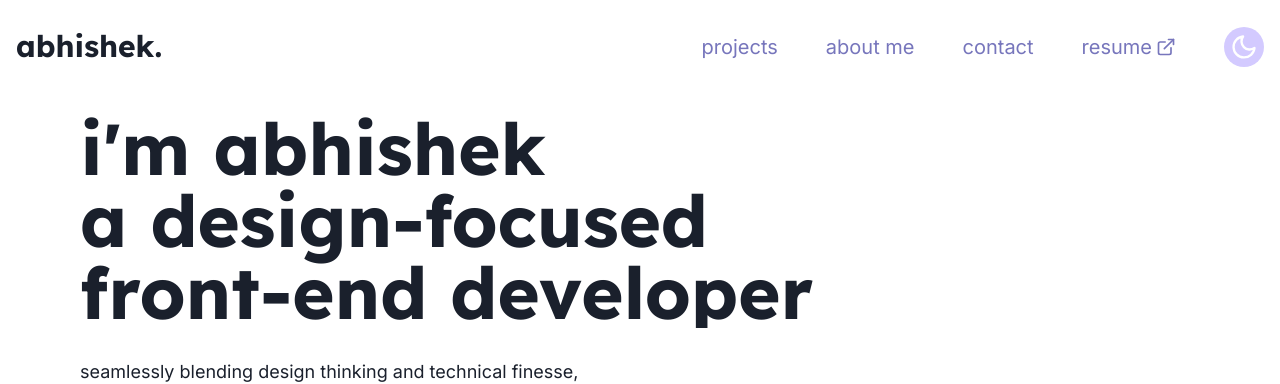
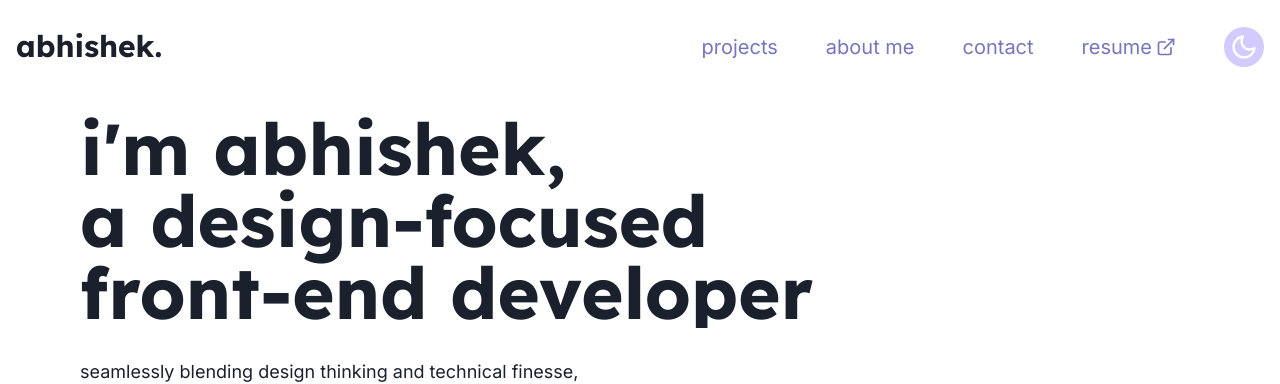
Before and after one commit to abhishmazumder/personalPortfolio, a React (Vite) app: page / in a window 1280 px wide. Shown: the top 384 px of the page. Built offline with nearby package versions, Linux system fonts and the light colour scheme.

Commit message:
Modified heroPrimaryText

```diff
--- a/src/data.js
+++ b/src/data.js
@@ -7,7 +7,7 @@ export const navlinks = ["projects", "about me", "contact"];
 
 //Hero Section
 export const heroPrimaryText = [
-  "i'm abhishek",
+  "i'm abhishek,",
   "a design-focused",
   "front-end developer",
 ];
```
